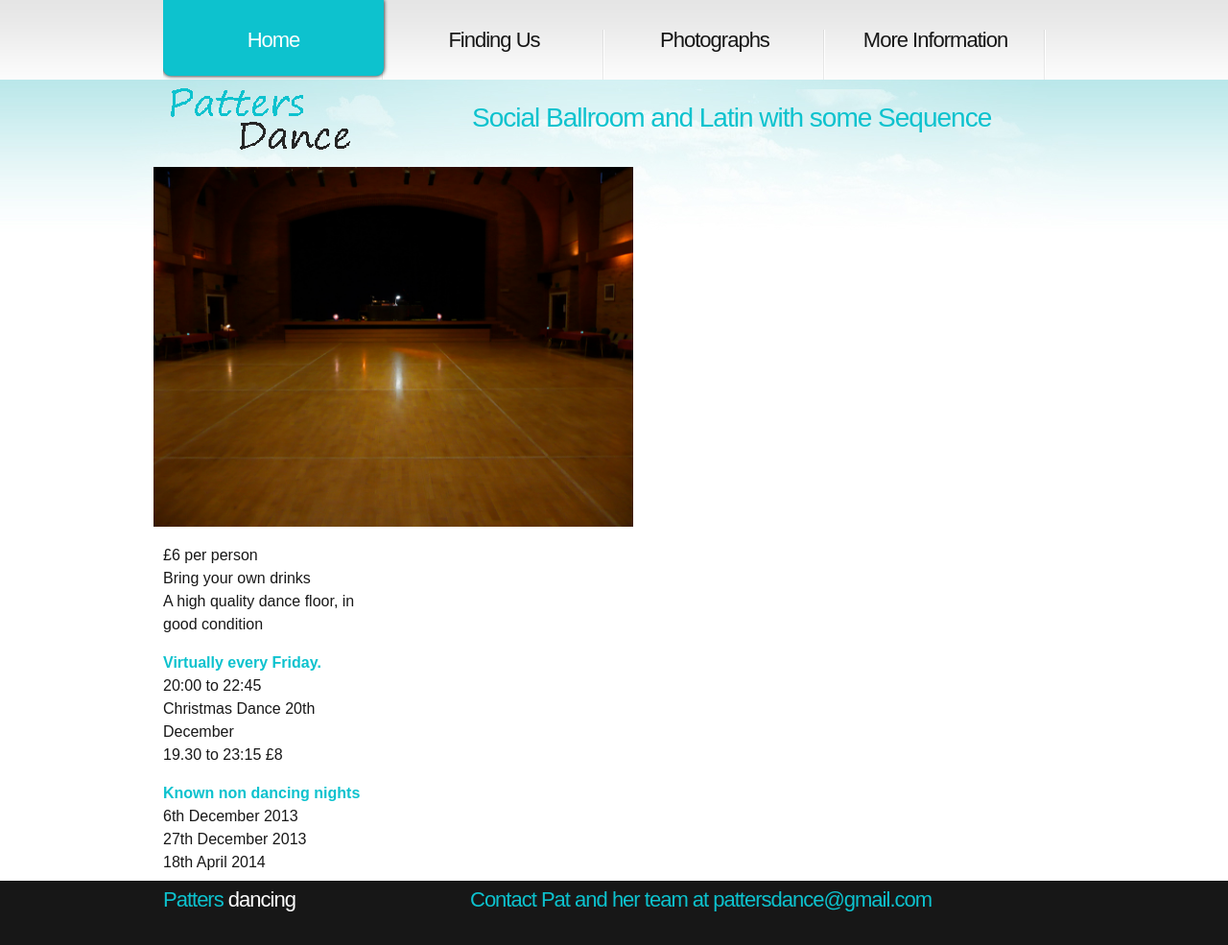
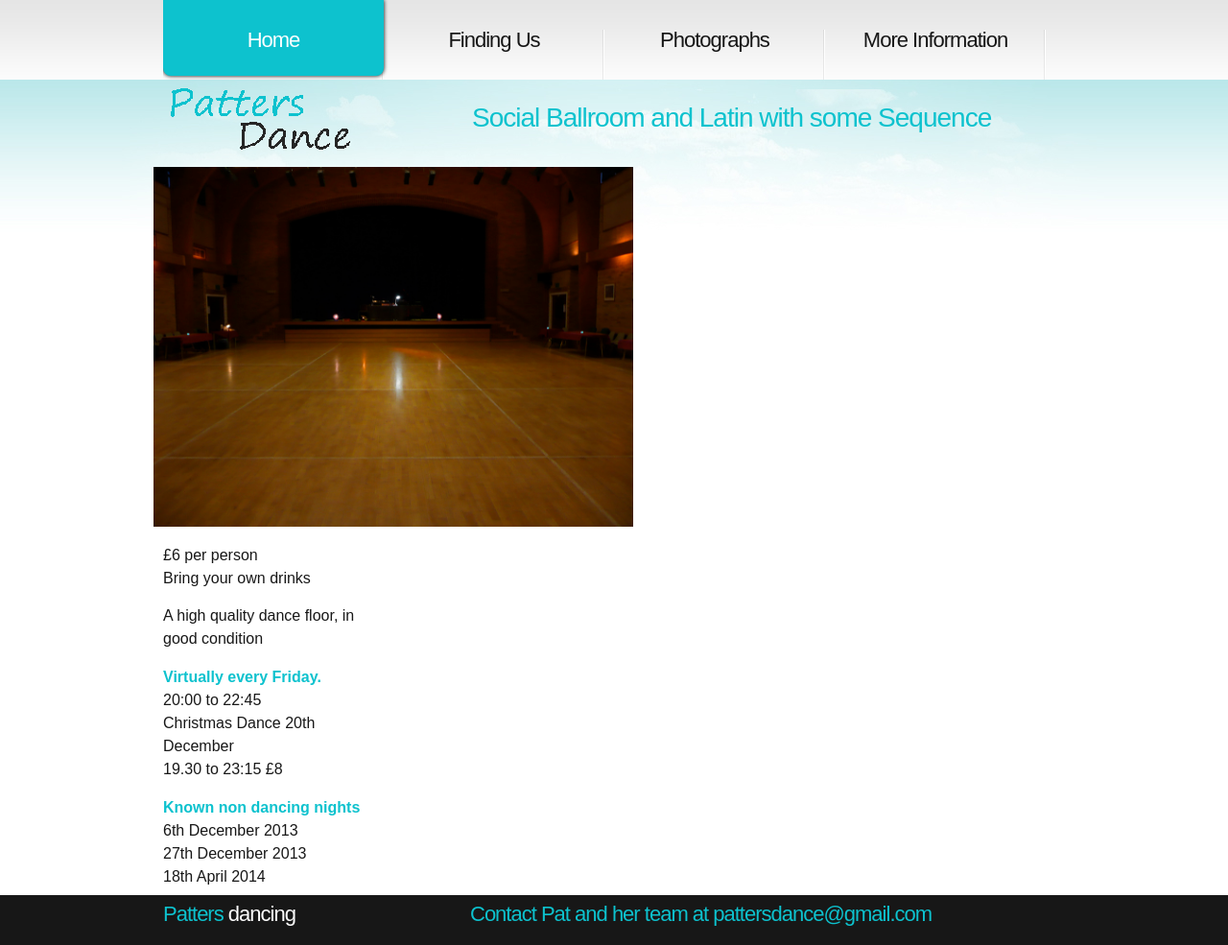
Before and after one commit to ramsayd/patters, a Jekyll site: the page built from 00_index.md, in a window 1280 px wide. Shown: the whole page at 96% size. Built offline with Jekyll 4.4.1, drawn with Linux system fonts in a browser that asks for light colours.

Commit message:
Update 00_index.md

```diff
--- a/00_index.md
+++ b/00_index.md
@@ -9,7 +9,7 @@ permalink: "index.html"
 <article class="grid_3"><dl>
 	<dl><dt>£6 per person</dt>
 	<dt>Bring your own drinks</dt>
-	<dt>A high quality dance floor, in good condition</dt>
+	<dt class="marginT15">A high quality dance floor, in good condition</dt>
 	<dt class="heading-text">Virtually every Friday.</dt>
 	<dt>20:00 to 22:45</dt>
 	<dt>Christmas Dance 20th December</dt>
```
